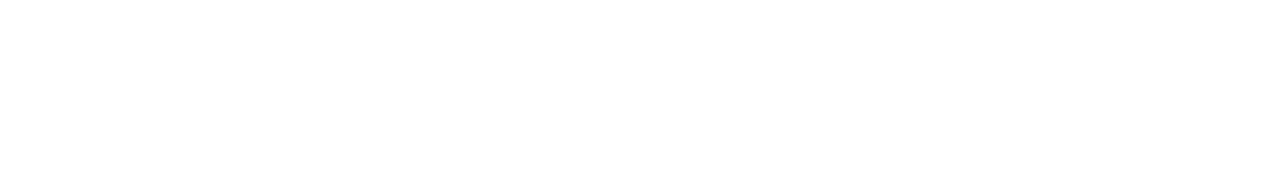
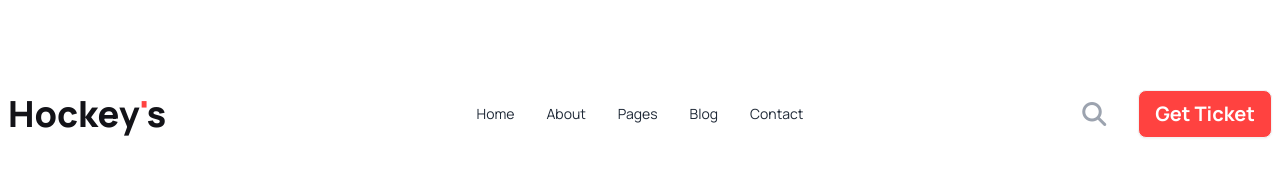
Before and after one commit to Ashek-Uzzaman/Hockey-Club, a plain HTML site: page index.html in a window 1280 px wide. Drawn offline with nearby package versions, Linux system fonts and the light colour scheme.

Commit message:
added the navbar

```diff
--- a/index.html
+++ b/index.html
@@ -24,7 +24,44 @@
 </head>
 
 <body class="font-manrope">
-    <header>
+    <header class="container mx-auto my-20 ">
+        <nav>
+            <div class="navbar bg-base-100 ">
+                <div class="navbar-start">
+                    <div class="dropdown">
+                        <div tabindex="0" role="button" class="btn btn-ghost lg:hidden">
+                            <svg xmlns="http://www.w3.org/2000/svg" class="h-5 w-5" fill="none" viewBox="0 0 24 24"
+                                stroke="currentColor">
+                                <path stroke-linecap="round" stroke-linejoin="round" stroke-width="2"
+                                    d="M4 6h16M4 12h8m-8 6h16" />
+                            </svg>
+                        </div>
+                        <ul tabindex="0"
+                            class="menu menu-sm dropdown-content mt-3 z-[1] p-2 shadow bg-base-100 rounded-box w-52">
+                            <li><a>Home</a></li>
+                            <li><a>About</a></li>
+                            <li><a>Pages</a></li>
+                            <li><a>Blog</a></li>
+                            <li><a>Contact</a></li>
+                        </ul>
+                    </div>
+                    <a class="text-4xl font-extrabold text-[#131318]">Hockey<span class="text-[#FF4240]">'</span>s</a>
+                </div>
+                <div class="navbar-center hidden lg:flex">
+                    <ul class="menu menu-horizontal px-1">
+                        <li><a>Home</a></li>
+                        <li><a>About</a></li>
+                        <li><a>Pages</a></li>
+                        <li><a>Blog</a></li>
+                        <li><a>Contact</a></li>
+                    </ul>
+                </div>
+                <div class="navbar-end space-x-8">
+                    <i class="fa-solid fa-magnifying-glass text-2xl text-gray-400 hidden lg:flex"></i>
+                    <a class="btn bg-[#FF4240] text-white font-bold text-xl px-4 py-2">Get Ticket</a>
+                </div>
+            </div>
+        </nav>
 
     </header>
     <main>
```
